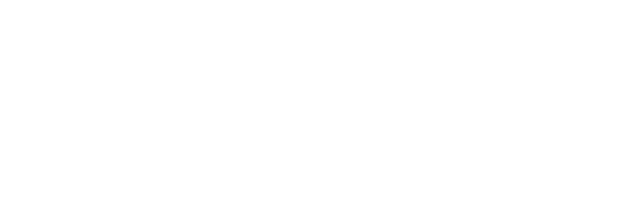
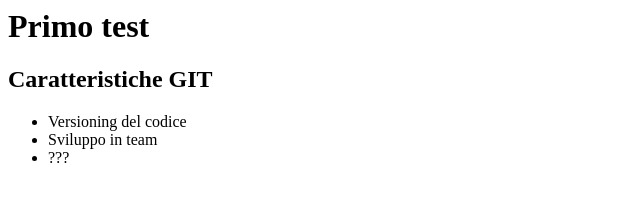
Before and after one commit to enricordero/test, a plain HTML site: page index.html in a window 1280 px wide. Shown: the whole page, without its empty margins (0-640 px from the left). Drawn offline with Linux system fonts and the light colour scheme.

Commit message:
Aggiunto elenco

```diff
--- a/index.html
+++ b/index.html
@@ -2,7 +2,13 @@
     <head>
         <title> Cordero </title>
         <body>
-
+            <h1> Primo test </h1>
+            <h2> Caratteristiche GIT </h2>
+            <ul>
+                <li> Versioning del codice </li>
+                <li> Sviluppo in team </li>
+                <li> ??? </li>
+            </ul>
         </body>
     </head>
 </html>
```
